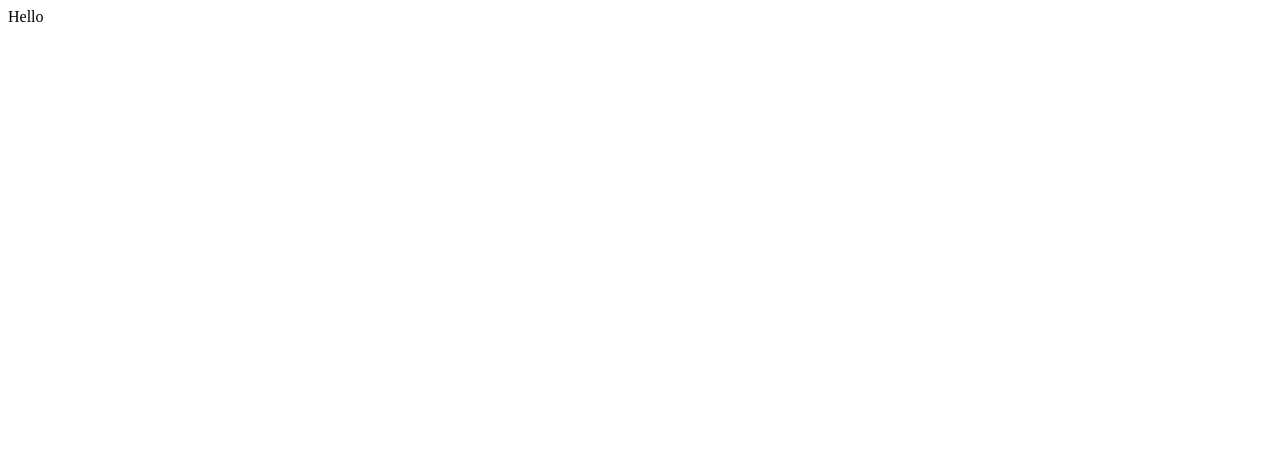
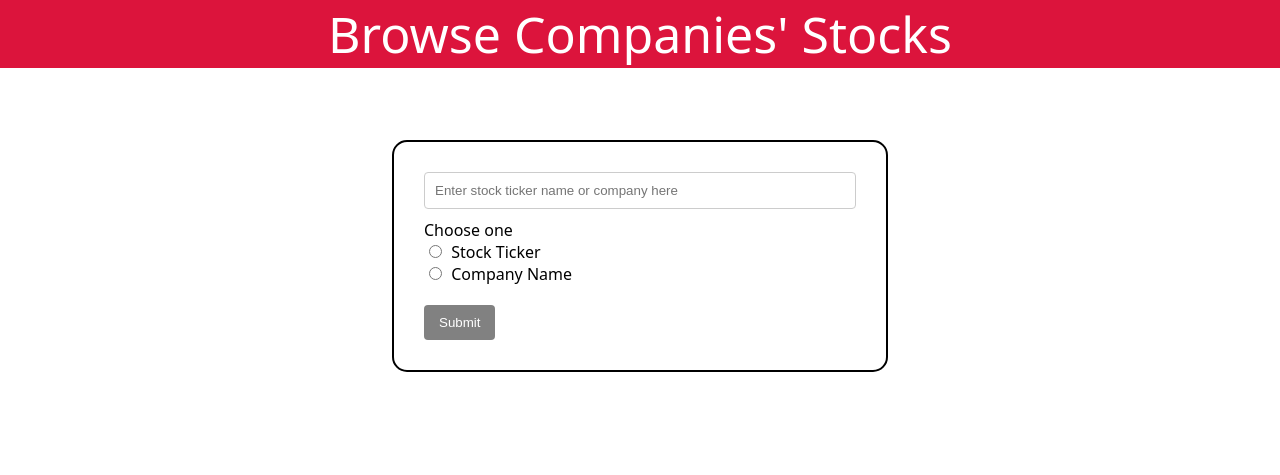
Before and after one commit to andihws/andihws.github.io, a website: page index.html in a window 1280 px wide. Drawn offline with Linux system fonts and the light colour scheme.

Commit message:
Add files via upload

```diff
--- a/index.html
+++ b/index.html
@@ -1 +1,29 @@
-Hello
+<!DOCTYPE html>
+<html lang="en">
+    <head>
+        <meta charset="UTF-8">
+        <meta name="viewport" content="width=device-width, initial-scale=1.0">
+    <title>Stock Ticker</title>
+    <link rel="stylesheet" href="styles.css">
+</head>
+<body>
+    <div class="title">Browse Companies' Stocks</div>
+    <form action="/process" method="get">
+        <input type="text" name="search" placeholder="Enter stock ticker name or company here" required>
+        <div>
+            Choose one
+        </div>
+        <div>
+            <input type="radio" name="filter" value="ticker" required>
+            Stock Ticker
+        </div>
+        <div>
+            <input type="radio" name="filter" value="company">
+            Company Name
+        </div>
+        <button type="submit" class="submit">
+            Submit
+        </button>
+    </form>
+</body>
+</html>
--- /dev/null
+++ b/styles.css
@@ -0,0 +1,70 @@
+body {
+    font-family: system-ui, -apple-system, BlinkMacSystemFont, 'Segoe UI', Roboto, Oxygen, Ubuntu, Cantarell, 'Open Sans', 'Helvetica Neue', sans-serif;
+    margin: 100px;
+    padding: 0;
+    display: flex;
+    flex-direction: column;
+    align-items: center;
+    justify-content: center;
+}
+
+.title {
+    position: absolute;
+    top: 0;
+    width: 100%;
+    background-color: #dc143c;
+    color: #FFFFFF;
+    text-align: center;
+    font-size: 50px;
+
+}
+
+form {
+    border-radius: 15px;
+    width: 40%;
+    margin-top: 40px;
+    padding: 30px;
+    border: solid 2px;
+}
+
+label {
+    margin-bottom: 20px;
+}
+
+input[type="text"] {
+    width: 100%;
+    padding: 10px;
+    margin-bottom: 10px;
+    border: 1px solid #ccc;
+    border-radius: 4px;
+    box-sizing: border-box;
+}
+
+input[type="radio"] {
+    margin-right: 5px;
+}
+
+.submit {
+    background-color: #818181;
+    margin-top: 20px;
+    color: white;
+    padding: 10px 15px;
+    border: none;
+    border-radius: 4px;
+}
+
+.submit:hover {
+    background-color: #626262;
+    cursor: pointer;
+}
+
+.submit:active {
+    background-color: #000000;
+}
+
+/* Responsive styles */
+@media (max-width: 600px) {
+    form {
+        max-width: 100%;
+    }
+}
```
Also changed, not shown: find.js (added, +42 -0 lines), package.json (added, +19 -0 lines), process.js (added, +29 -0 lines).
